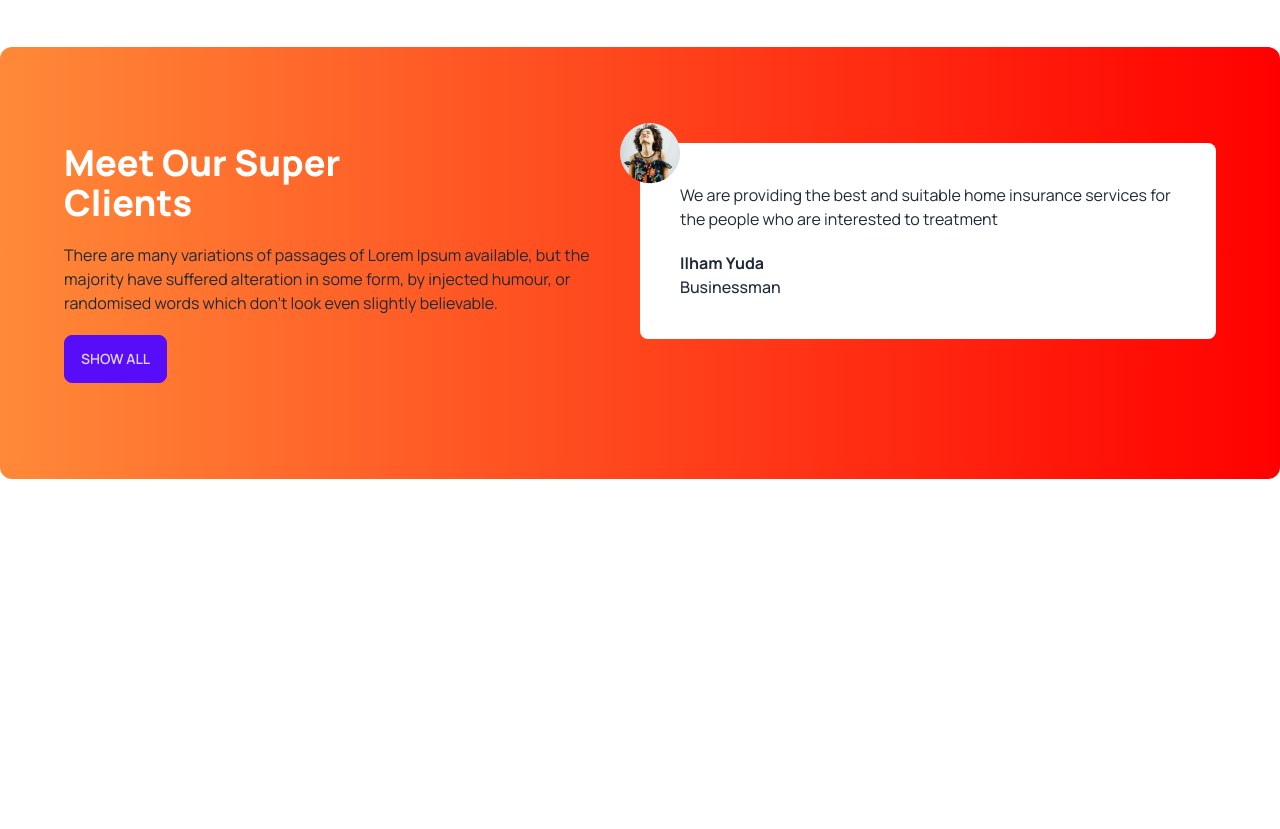
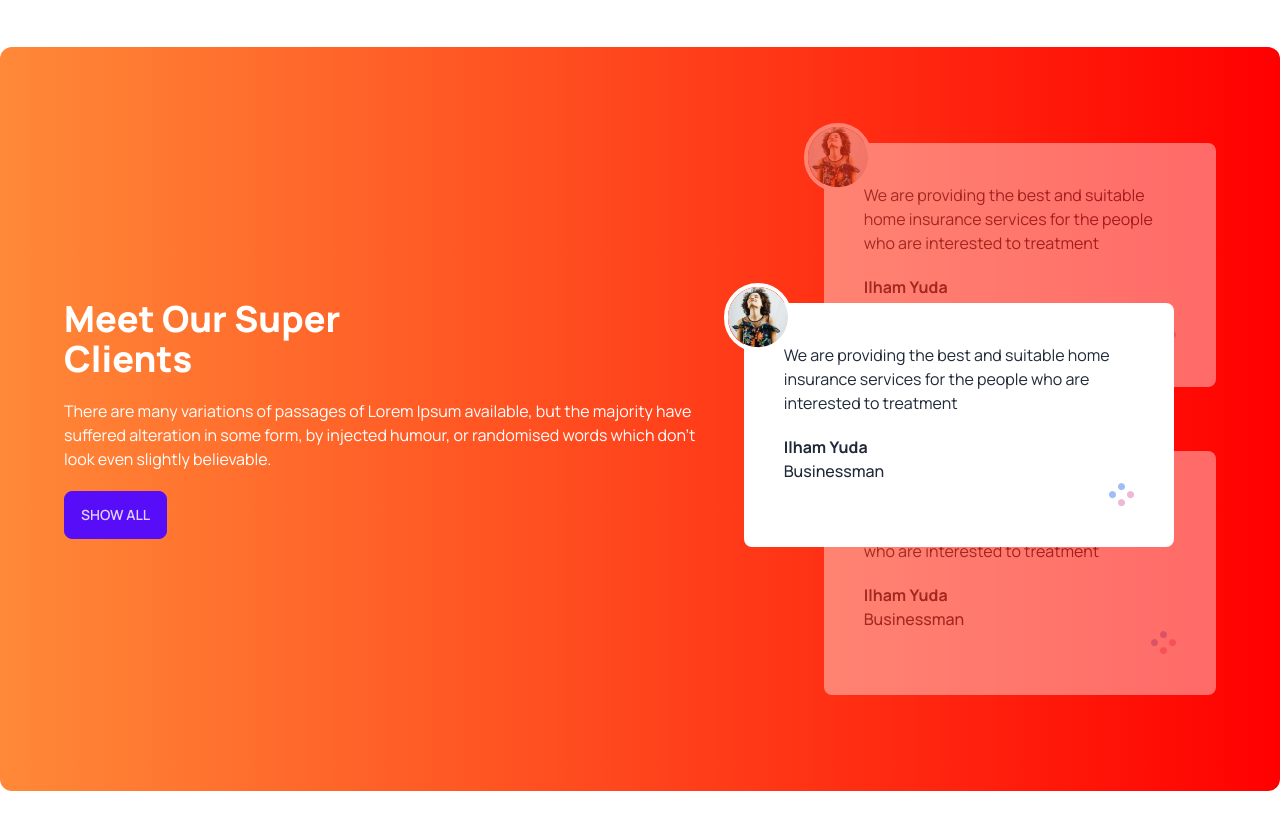
Before and after one commit to moniru005/tea-house-with-daisy, a plain HTML site: page index.html in a window 1280 px wide. Shown: the part 1780-2609 px from the top of the page. Before the commit the page ends 2355 px from the top, so only its background shows below. Drawn offline with nearby package versions, Linux system fonts and the light colour scheme.

Commit message:
client review added done

```diff
--- a/index.html
+++ b/index.html
@@ -126,20 +126,46 @@
       </section>
       <!-- Client section -->
       <section class="my-24 flex flex-col lg:flex-row rounded-xl bg-gradient-to-r from-[#FF8938] to-[#F00] px-16 py-24">
-        <div class="space-y-5 flex-1">
-          <h2 class="text-4xl text-white font-extrabold">Meet Our Super <br>Clients</h2>
-          <p>There are many variations of passages of Lorem Ipsum available, but the majority have suffered alteration in some form, by injected humour, or randomised words which don't look even slightly believable. </p>
-          <button class="btn btn-primary">Show All</button>
+        <div class=" text-white flex lg:pr-28 items-center">
+          <div class="space-y-5">
+            <h2 class="text-4xl  font-extrabold">Meet Our Super <br>Clients</h2>
+            <p>There are many variations of passages of Lorem Ipsum available, but the majority have suffered alteration in some form, by injected humour, or randomised words which don't look even slightly believable. </p>
+            <button class="btn btn-primary">Show All</button>
+          </div>
         </div>
-
-        <div class="flex-1">
-          <!-- review -->
-          <div class="p-10 rounded-lg bg-white relative">
-            <img class="absolute -left-5 -top-5" src="./images/client.png" alt="">
+        <!-- review container -->
+        <div class="relative">
+          <!--next review -->
+          <div class="p-10 mb-16 rounded-lg bg-white relative opacity-40 z-10">
+            <img class="absolute -left-5 -top-5 border-4 border-white rounded-full" src="./images/client.png" alt="">
             <p>We are providing the best and suitable home insurance services for the people who are interested to treatment</p>
             <h4 class="font-bold mt-5">Ilham Yuda</h4>
-          <p class="font-medium">Businessman</p>
+            <p class="font-medium">Businessman</p>
+            <div class="flex justify-end">
+              <img src="./images/circles.png" alt="">
+            </div>
           </div>
+          <!-- current review -->
+          <div class="p-10 rounded-lg bg-white absolute top-40 lg:-left-20 lg:w-[430px] z-20">
+            <img class="absolute -left-5 -top-5 border-4 border-white rounded-full" src="./images/client.png" alt="">
+            <p>We are providing the best and suitable home insurance services for the people who are interested to treatment</p>
+            <h4 class="font-bold mt-5">Ilham Yuda</h4>
+            <p class="font-medium">Businessman</p>
+            <div class="flex justify-end">
+              <img src="./images/circles.png" alt="">
+            </div>
+          </div>
+          <!-- previous review -->
+          <div class="p-10 rounded-lg bg-white relative opacity-40 z-10">
+            <img class="absolute -left-5 -top-5 border-4 border-white rounded-full" src="./images/client.png" alt="">
+            <p>We are providing the best and suitable home insurance services for the people who are interested to treatment</p>
+            <h4 class="font-bold mt-5">Ilham Yuda</h4>
+            <p class="font-medium">Businessman</p>
+            <div class="flex justify-end">
+              <img src="./images/circles.png" alt="">
+            </div>
+          </div>
+
         </div>
       </section>
     </main>
```
